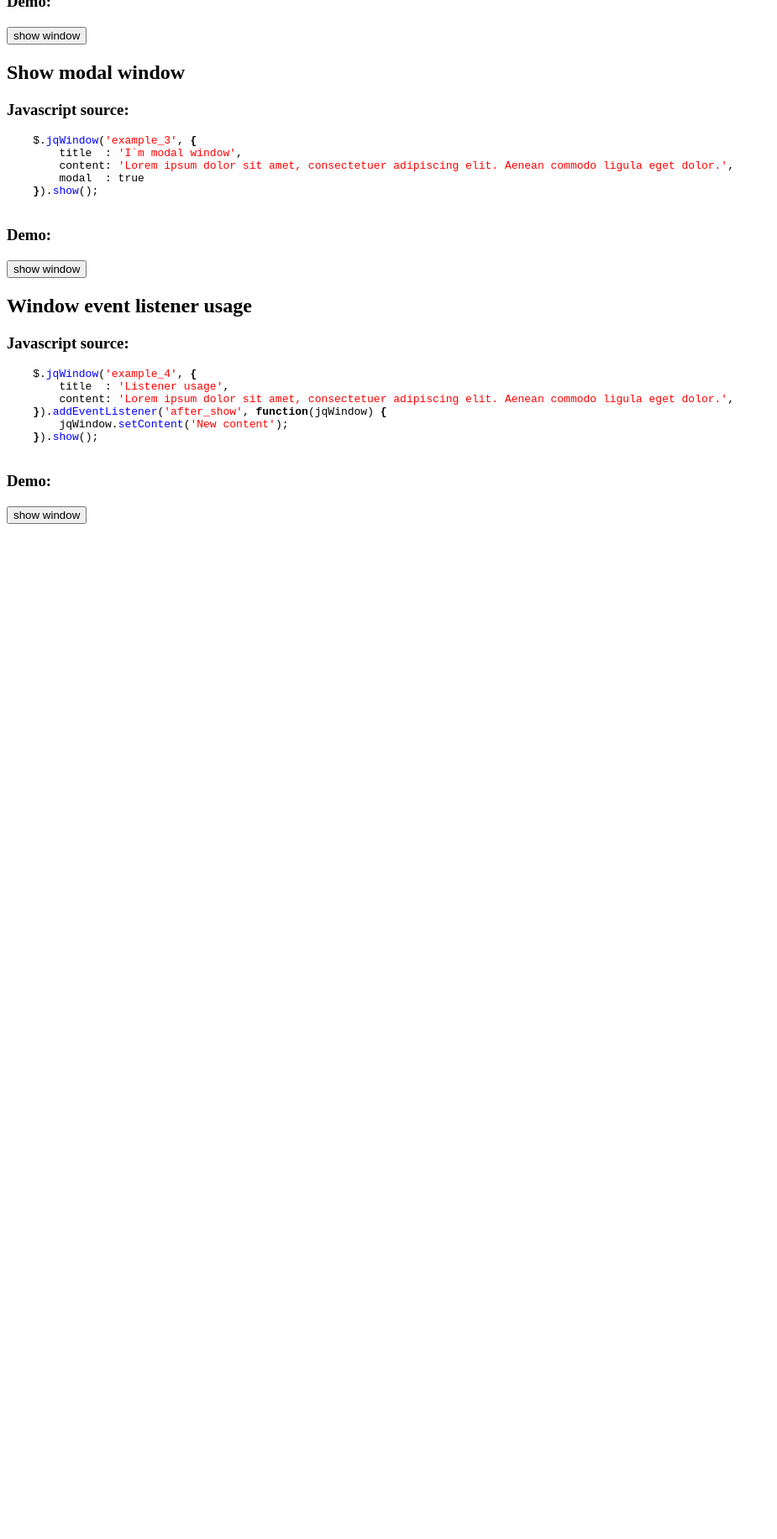
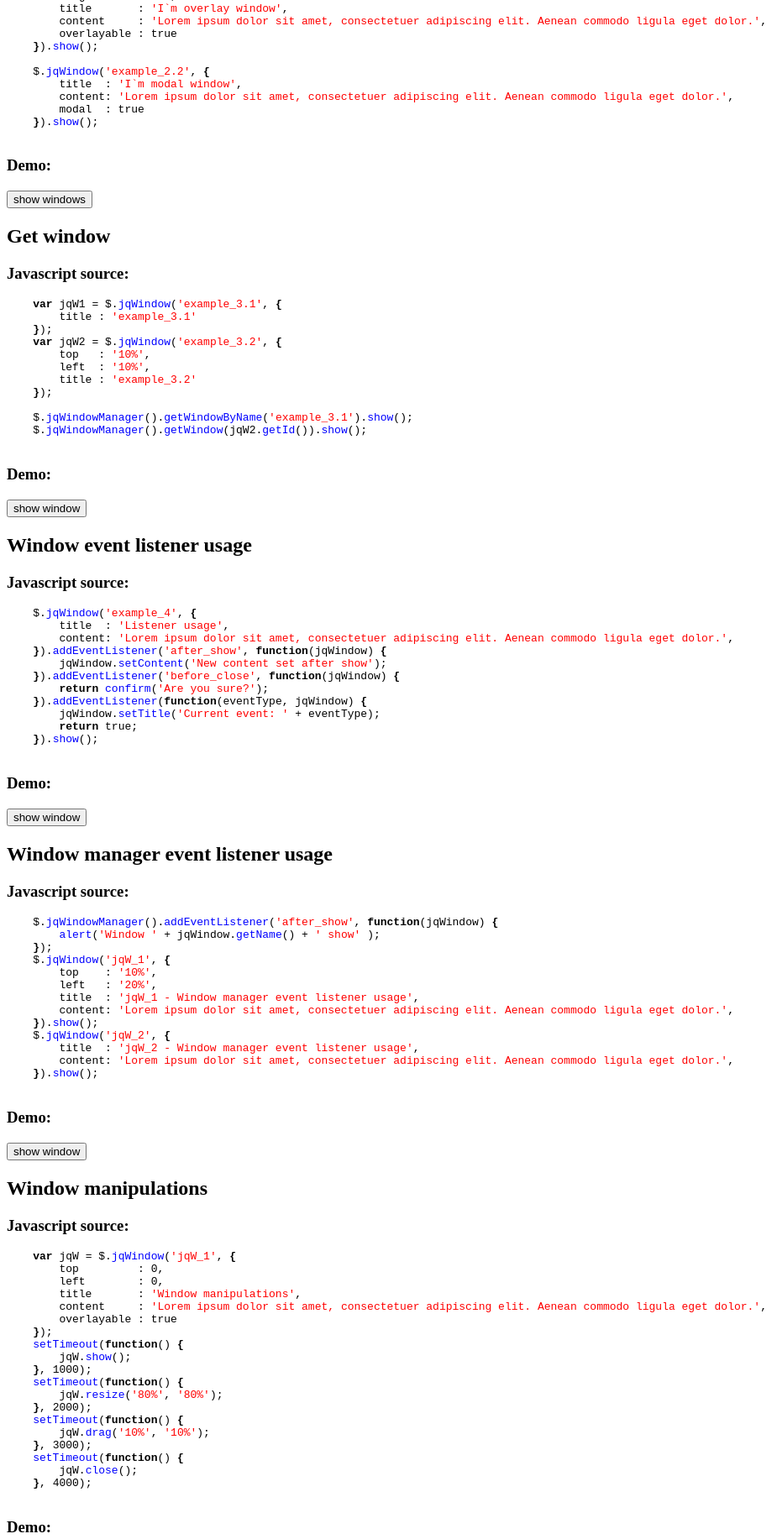
Before and after one commit to meniam/jqwindow, a plain HTML site: page demo/index.html in a window 1280 px wide. Shown: the part 578-2411 px from the top of the page at 84% size, without its empty margins (0-925 px from the left). Before the commit the page ends 1210 px from the top, so only its background shows below. Drawn offline with nearby package versions, Linux system fonts and the light colour scheme.

Commit message:
Add new demo examples, fix bag with overlay

```diff
--- a/demo/index.html
+++ b/demo/index.html
@@ -27,48 +27,67 @@
     <div class="description"></div>
     <h3 class="title">Javascript source:</h3>
     <div class="code javascript">
-    $.jqWindow('example_1', {
+    $.jqWindow('example_1.1', {
         width  : '50%',
         height : 300,
         top    : 'middle',
         left   : '30%',
-        title  : 'Simple window',
+        title  : 'Simple window 1',
+        content: 'Lorem ipsum dolor sit amet, consectetuer adipiscing elit. Aenean commodo ligula eget dolor.'
+    }).show();
+
+    $.jqWindowManager().addWindow('example_1.2', {
+        top    : 0,
+        left   : 0,
+        title  : 'Simple window 2',
         content: 'Lorem ipsum dolor sit amet, consectetuer adipiscing elit. Aenean commodo ligula eget dolor.'
     }).show();
     </div>
     <h3 class="title">Demo:</h3>
     <div class="demo">
-        <input class="exec_example" type="button" value="show window">
+        <input class="exec_example" type="button" value="show windows">
     </div>
 </div>
 <div class="example example_2">
-    <h2 class="title">Show overlay window</h2>
+    <h2 class="title">Show overlay and modal window</h2>
     <div class="description"></div>
     <h3 class="title">Javascript source:</h3>
     <div class="code javascript">
-    $.jqWindow('example_2', {
-        width  : 600,
-        height : 600,
-        title  : 'I`m overlay window',
+    $.jqWindow('example_2.1', {
+        width       : 600,
+        height      : 600,
+        title       : 'I`m overlay window',
+        content     : 'Lorem ipsum dolor sit amet, consectetuer adipiscing elit. Aenean commodo ligula eget dolor.',
+        overlayable : true
+    }).show();
+
+    $.jqWindow('example_2.2', {
+        title  : 'I`m modal window',
         content: 'Lorem ipsum dolor sit amet, consectetuer adipiscing elit. Aenean commodo ligula eget dolor.',
-        overlayable : true
+        modal  : true
     }).show();
     </div>
     <h3 class="title">Demo:</h3>
     <div class="demo">
-        <input class="exec_example" type="button" value="show window">
+        <input class="exec_example" type="button" value="show windows">
     </div>
 </div>
 <div class="example example_3">
-    <h2 class="title">Show modal window</h2>
+    <h2 class="title">Get window</h2>
     <div class="description"></div>
     <h3 class="title">Javascript source:</h3>
     <div class="code javascript">
-    $.jqWindow('example_3', {
-        title  : 'I`m modal window',
-        content: 'Lorem ipsum dolor sit amet, consectetuer adipiscing elit. Aenean commodo ligula eget dolor.',
-        modal  : true
-    }).show();
+    var jqW1 = $.jqWindow('example_3.1', {
+        title : 'example_3.1'
+    });
+    var jqW2 = $.jqWindow('example_3.2', {
+        top   : '10%',
+        left  : '10%',
+        title : 'example_3.2'
+    });
+
+    $.jqWindowManager().getWindowByName('example_3.1').show();
+    $.jqWindowManager().getWindow(jqW2.getId()).show();
     </div>
     <h3 class="title">Demo:</h3>
     <div class="demo">
@@ -84,7 +103,12 @@
         title  : 'Listener usage',
         content: 'Lorem ipsum dolor sit amet, consectetuer adipiscing elit. Aenean commodo ligula eget dolor.',
     }).addEventListener('after_show', function(jqWindow) {
-        jqWindow.setContent('New content');
+        jqWindow.setContent('New content set after show');
+    }).addEventListener('before_close', function(jqWindow) {
+        return confirm('Are you sure?');
+    }).addEventListener(function(eventType, jqWindow) {
+        jqWindow.setTitle('Current event: ' + eventType);
+        return true;
     }).show();
     </div>
     <h3 class="title">Demo:</h3>
@@ -92,5 +116,84 @@
         <input class="exec_example" type="button" value="show window">
     </div>
 </div>
+<div class="example example_5">
+    <h2 class="title">Window manager event listener usage</h2>
+    <div class="description"></div>
+    <h3 class="title">Javascript source:</h3>
+    <div class="code javascript">
+    $.jqWindowManager().addEventListener('after_show', function(jqWindow) {
+        alert('Window ' + jqWindow.getName() + ' show' );
+    });
+    $.jqWindow('jqW_1', {
+        top    : '10%',
+        left   : '20%',
+        title  : 'jqW_1 - Window manager event listener usage',
+        content: 'Lorem ipsum dolor sit amet, consectetuer adipiscing elit. Aenean commodo ligula eget dolor.',
+    }).show();
+    $.jqWindow('jqW_2', {
+        title  : 'jqW_2 - Window manager event listener usage',
+        content: 'Lorem ipsum dolor sit amet, consectetuer adipiscing elit. Aenean commodo ligula eget dolor.',
+    }).show();
+    </div>
+    <h3 class="title">Demo:</h3>
+    <div class="demo">
+        <input class="exec_example" type="button" value="show window">
+    </div>
+</div>
+<div class="example example_6">
+    <h2 class="title">Window manipulations</h2>
+    <div class="description"></div>
+    <h3 class="title">Javascript source:</h3>
+    <div class="code javascript">
+    var jqW = $.jqWindow('jqW_1', {
+        top         : 0,
+        left        : 0,
+        title       : 'Window manipulations',
+        content     : 'Lorem ipsum dolor sit amet, consectetuer adipiscing elit. Aenean commodo ligula eget dolor.',
+        overlayable : true
+    });
+    setTimeout(function() {
+        jqW.show();
+    }, 1000);
+    setTimeout(function() {
+        jqW.resize('80%', '80%');
+    }, 2000);
+    setTimeout(function() {
+        jqW.drag('10%', '10%');
+    }, 3000);
+    setTimeout(function() {
+        jqW.close();
+    }, 4000);
+    </div>
+    <h3 class="title">Demo:</h3>
+    <div class="demo">
+        <input class="exec_example" type="button" value="show window">
+    </div>
+</div>
+<div class="example example_7">
+    <h2 class="title">Window container usage</h2>
+    <div class="description"></div>
+    <h3 class="title">Javascript source:</h3>
+    <div class="code javascript">
+    $('#container_1').jqWindow('example_7.1', {
+        width       : '50%',
+        height      : '50%',
+        title       : 'example_7.1 - Inner window',
+        content     : 'Lorem ipsum dolor sit amet, consectetuer adipiscing elit. Aenean commodo ligula eget dolor.',
+    }).show();
+    $('#container_2').jqWindowManager().addWindow('example_7.2', {
+        width       : '50%',
+        height      : '50%',
+        title       : 'example_7.2 - Inner window',
+        content     : 'Lorem ipsum dolor sit amet, consectetuer adipiscing elit. Aenean commodo ligula eget dolor.',
+    }).show();
+    </div>
+    <h3 class="title">Demo:</h3>
+    <div class="demo">
+        <div id="container_1" style="width: 500px; height: 300px; float: left; background: #c7c7c7;"></div>
+        <div id="container_2" style="width: 500px; height: 300px; margin-left: 550px; background: #c7c7c7"></div>
+        <input class="exec_example" type="button" value="show windows">
+    </div>
+</div>
 </body>
 </html>
```
Also changed, not shown: src/jquery.jqwindow.js.
